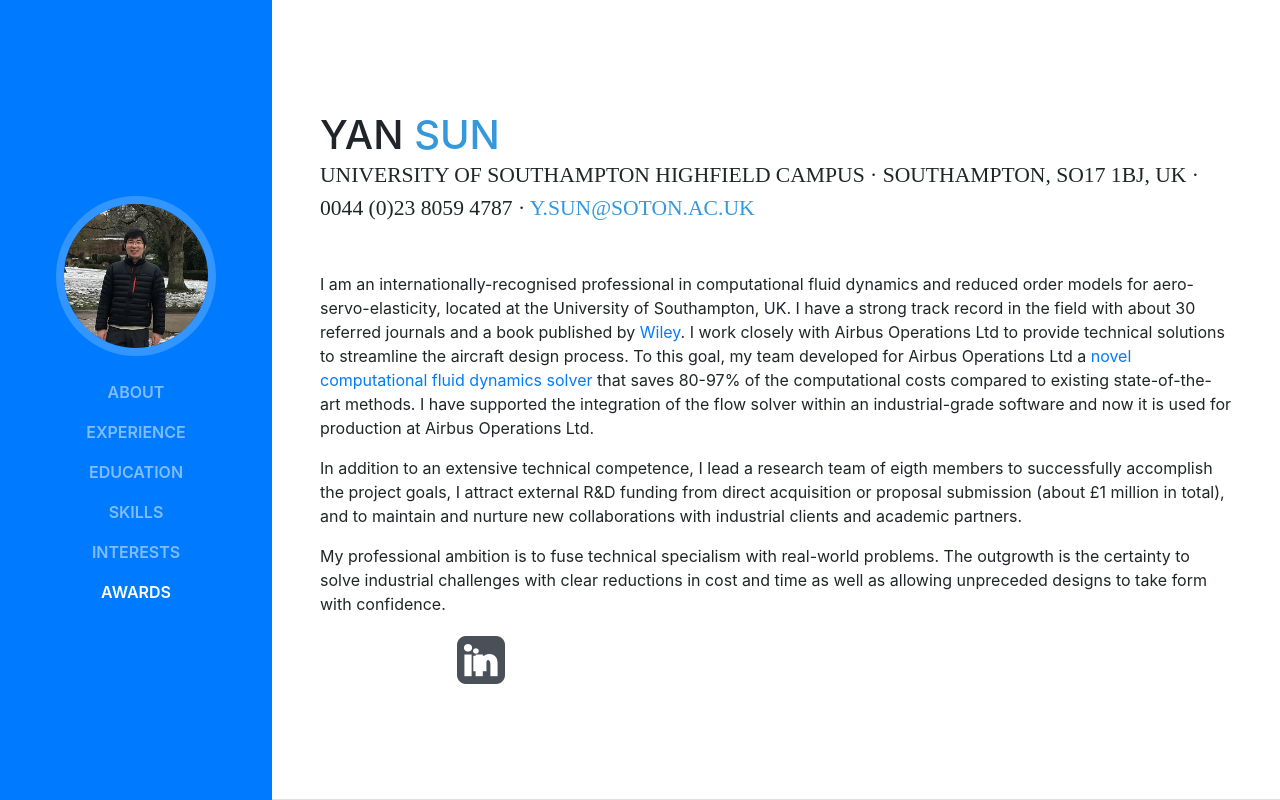
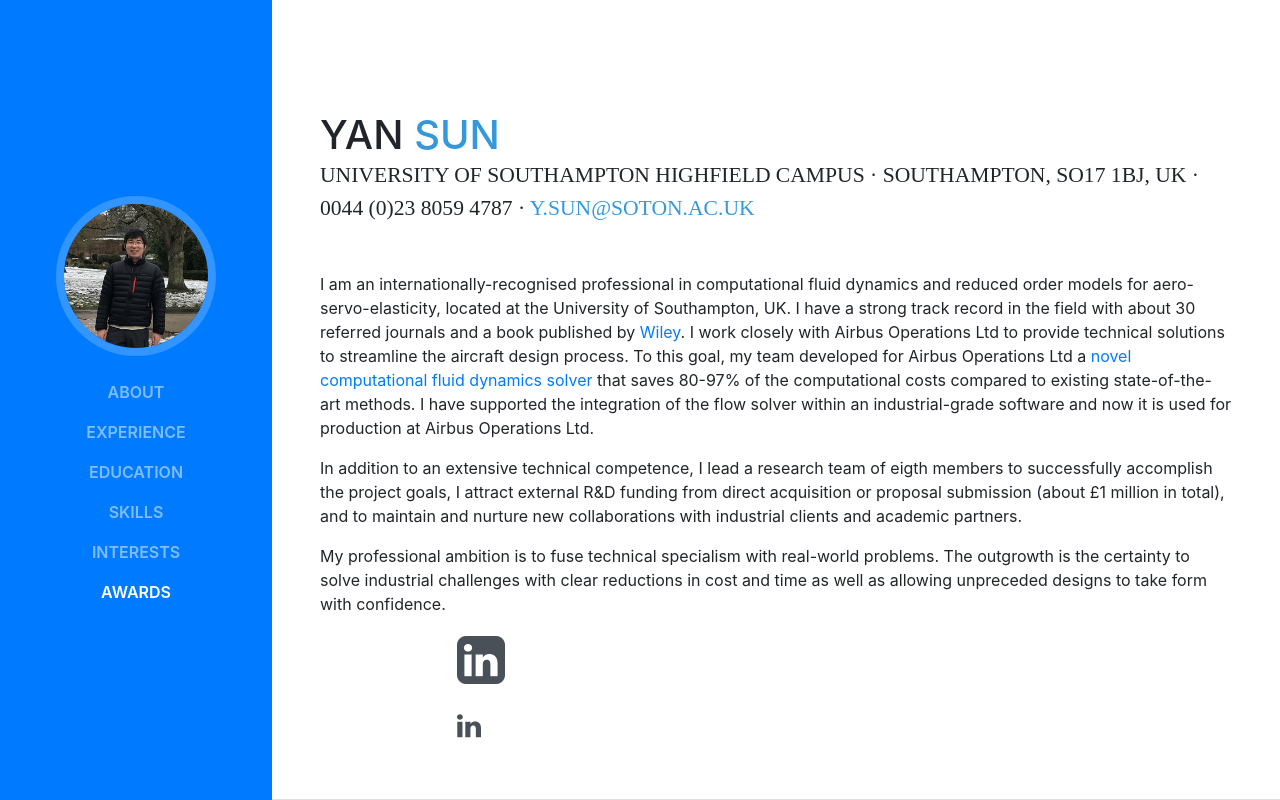
Before and after one commit to RiccardoRubini93/ADR.github.io, a website with bundled scripts: page people/index_ysun.html in a window 1280 px wide. Shown: the top 800 px of the page. Built offline with nearby package versions, Linux system fonts and the light colour scheme; some icons are missing; a web font is replaced by a local one.

Commit message:
Update index_ysun.html

```diff
--- a/people/index_ysun.html
+++ b/people/index_ysun.html
@@ -102,7 +102,7 @@
               <a href="#">
                 <span class="fa-stack fa-lg">
                   <i class="fa fa-linkedin-square" style="font-size:56px"></i>
-                  <i class="https://www.linkedin.com/in/cardc-sunyan/"><i class="fa fa-linkedin fa-stack-1x fa-inverse"></i>
+                  <i class="https://www.linkedin.com/in/cardc-sunyan/"><i class="fa fa-linkedin"></i>
                 </span>
               </a>
             </li>
```
